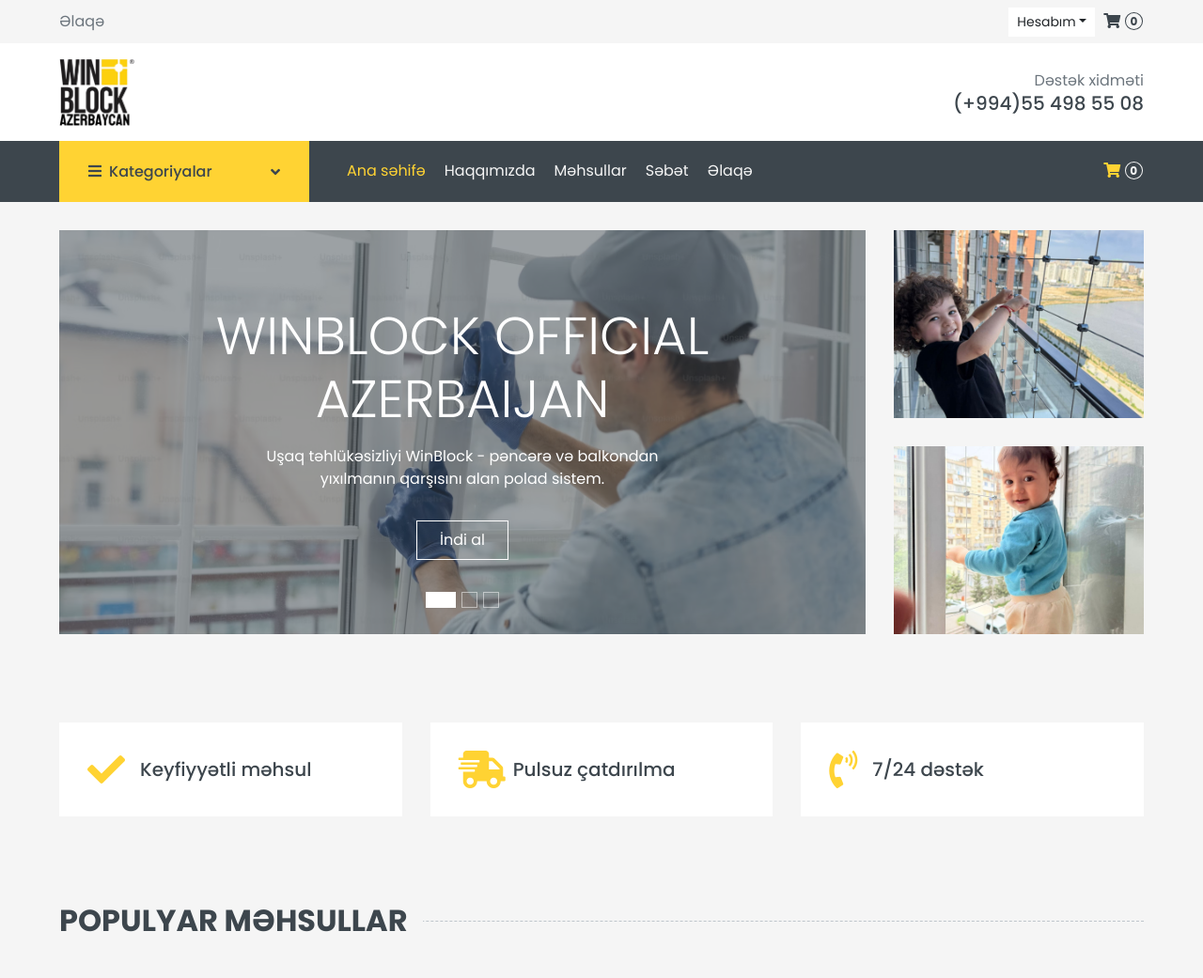
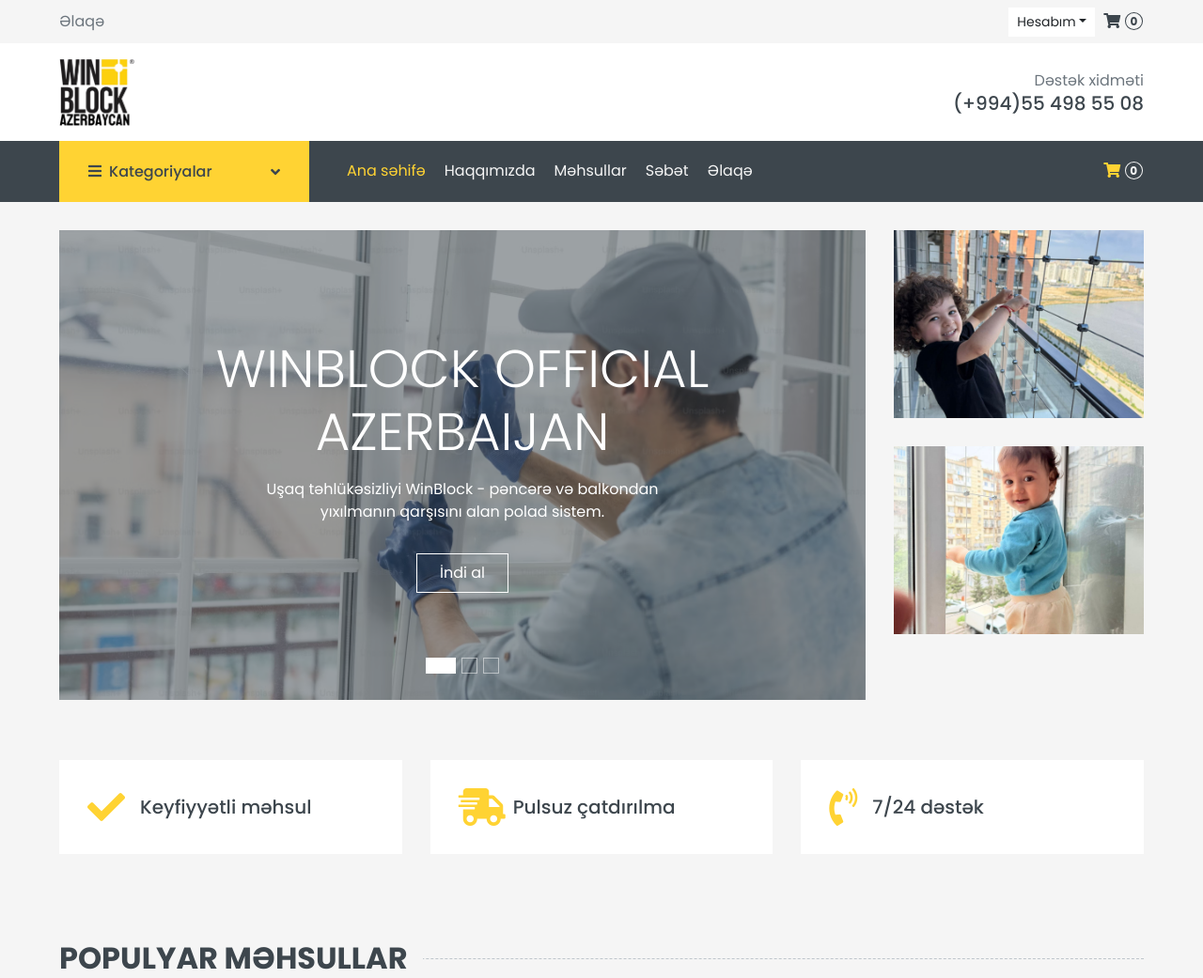
Before and after one commit to IIISRO/winblockaz, a Django app: page / in a window 1280 px wide. Shown: the top 1041 px of the page at 94% size. Run offline with Django 5.2, Linux system fonts and the light colour scheme; data that the repository does not hold is empty; some libraries are stand-ins or nearby versions.

Commit message:
initial commit

```diff
--- a/core/templates/home.html
+++ b/core/templates/home.html
@@ -12,7 +12,7 @@
                     <li data-target="#header-carousel" data-slide-to="2"></li>
                 </ol>
                 <div class="carousel-inner">
-                    <div class="carousel-item position-relative active" style="height: 430px;">
+                    <div class="carousel-item position-relative active" style="height: 500px;">
                         <img class="position-absolute w-100 h-100" src="{% static 'img/image1.avif' %}" style="object-fit: cover;">
                         <div class="carousel-caption d-flex flex-column align-items-center justify-content-center">
                             <div class="p-3" style="max-width: 700px;">
@@ -22,7 +22,7 @@
                             </div>
                         </div>
                     </div>
-                    <div class="carousel-item position-relative" style="height: 430px;">
+                    <div class="carousel-item position-relative" style="height: 500px;">
                         <img class="position-absolute w-100 h-100" src="{% static 'img/image2.avif' %}" style="object-fit: cover;">
                         <div class="carousel-caption d-flex flex-column align-items-center justify-content-center">
                             <div class="p-3" style="max-width: 700px;">
@@ -32,7 +32,7 @@
                             </div>
                         </div>
                     </div>
-                    <div class="carousel-item position-relative" style="height: 430px;">
+                    <div class="carousel-item position-relative" style="height: 500px;">
                         <img class="position-absolute w-100 h-100" src="{% static 'img/image3.avif' %}" style="object-fit: cover;">
                         <div class="carousel-caption d-flex flex-column align-items-center justify-content-center">
                             <div class="p-3" style="max-width: 700px;">
```
